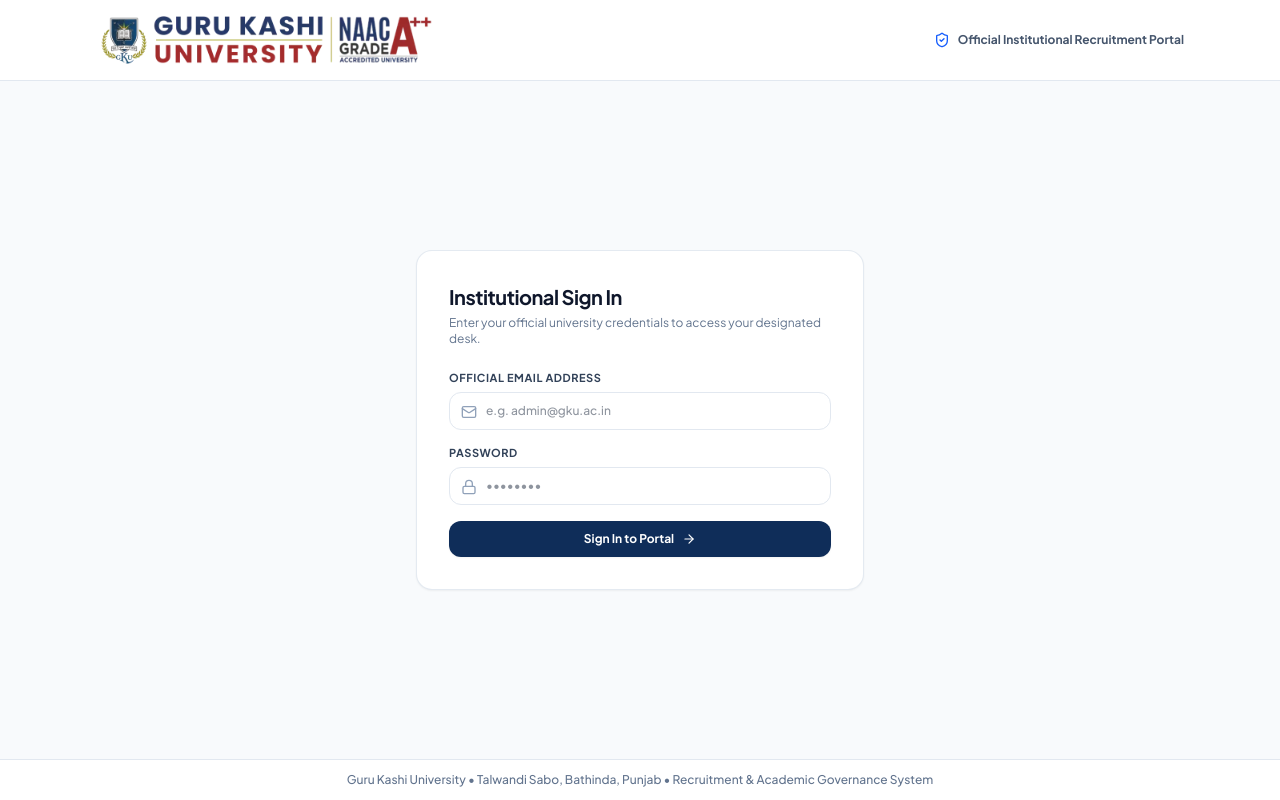
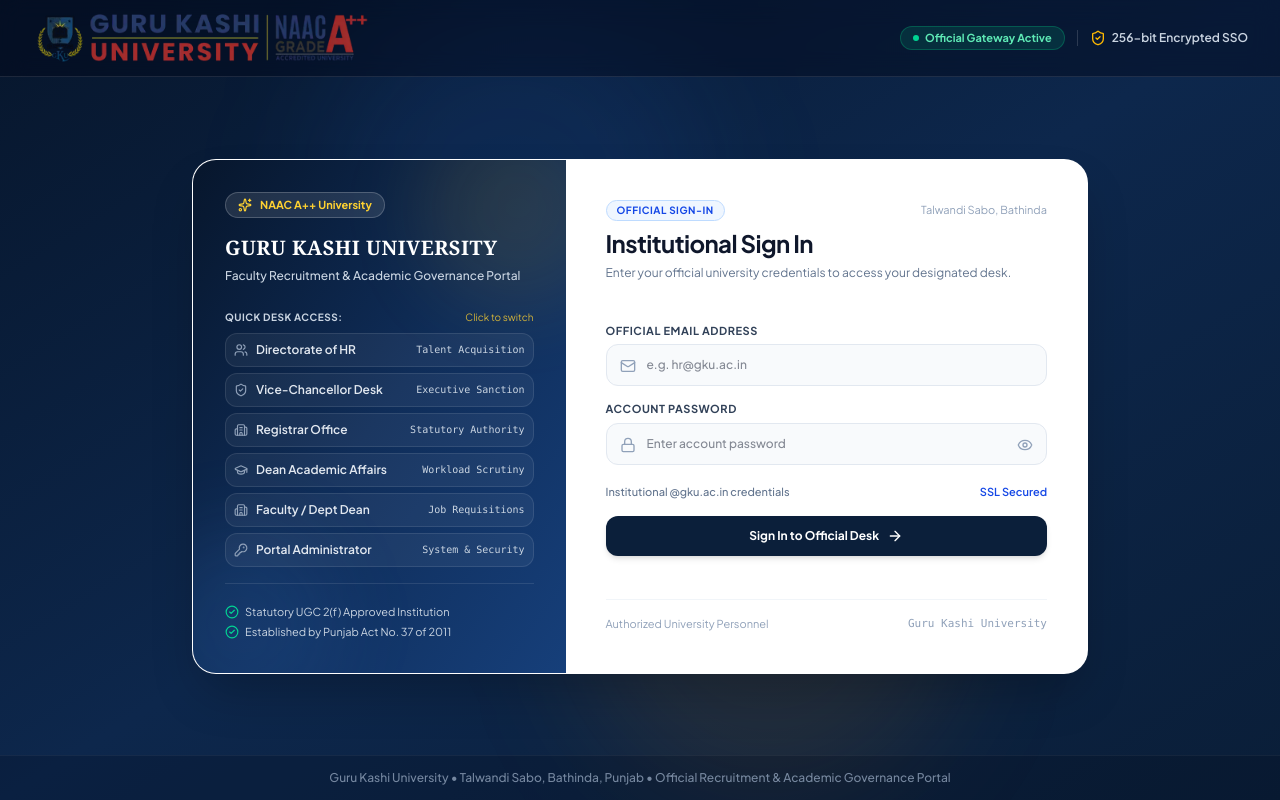
Before and after one commit to GkuWebsites/gku-recruitment-system, a Next.js app: page / in a window 1280 px wide. Built offline with nearby package versions, Linux system fonts and the light colour scheme.

Commit message:
feat: redesign institutional login portal into modern executive interactive suite

```diff
--- a/src/app/page.tsx
+++ b/src/app/page.tsx
@@ -15,7 +15,22 @@ import { TimelineModal } from '@/components/TimelineModal';
 import { JobDetailsModal } from '@/components/JobDetailsModal';
 import { IHiringRequest, UserRole } from '@/lib/types';
 import { UserProfileHeaderMenu } from '@/components/UserProfileHeaderMenu';
-import { Lock, Mail, ArrowRight, ShieldCheck, CheckCircle2, AlertCircle, LogOut } from 'lucide-react';
+import {
+  Lock,
+  Mail,
+  ArrowRight,
+  ShieldCheck,
+  CheckCircle2,
+  AlertCircle,
+  LogOut,
+  Eye,
+  EyeOff,
+  Building2,
+  GraduationCap,
+  Users,
+  KeyRound,
+  Sparkles
+} from 'lucide-react';
 
 export default function HomePage() {
   const [currentUser, setCurrentUser] = useState<IUserProfile | null>(null);
@@ -32,6 +47,7 @@ export default function HomePage() {
   const [selectedTimelineRequest, setSelectedTimelineRequest] = useState<IHiringRequest | null>(null);
   const [selectedJobDetailsRequest, setSelectedJobDetailsRequest] = useState<IHiringRequest | null>(null);
   const [isNewModalOpen, setIsNewModalOpen] = useState(false);
+  const [showPassword, setShowPassword] = useState(false);
 
   // Restore session from localStorage on initial render
   useEffect(() => {
@@ -127,36 +143,140 @@ export default function HomePage() {
     setPassword('');
   };
 
-  // 1. IF NOT LOGGED IN: Render Clean Institutional Authentication Page
+  // 1. IF NOT LOGGED IN: Render Interactive Executive Institutional Authentication Page
   if (!currentUser) {
+    const quickDesks = [
+      { label: 'Directorate of HR', email: 'hr@gku.ac.in', icon: Users, roleTitle: 'Talent Acquisition' },
+      { label: 'Vice-Chancellor Desk', email: 'vc@gku.ac.in', icon: ShieldCheck, roleTitle: 'Executive Sanction' },
+      { label: 'Registrar Office', email: 'registrar@gku.ac.in', icon: Building2, roleTitle: 'Statutory Authority' },
+      { label: 'Dean Academic Affairs', email: 'deanacademic@gku.ac.in', icon: GraduationCap, roleTitle: 'Workload Scrutiny' },
+      { label: 'Faculty / Dept Dean', email: 'dean@gku.ac.in', icon: Building2, roleTitle: 'Job Requisitions' },
+      { label: 'Portal Administrator', email: 'admin@gku.ac.in', icon: KeyRound, roleTitle: 'System & Security' }
+    ];
+
     return (
-      <div className="min-h-screen bg-[#f8fafc] flex flex-col justify-between text-slate-800">
-        {/* Simple Institutional Header */}
-        <header className="w-full bg-white border-b border-slate-200">
-          <div className="max-w-6xl mx-auto px-4 sm:px-8 py-4 flex items-center justify-between">
+      <div className="min-h-screen bg-linear-to-br from-[#07162c] via-[#0d274c] to-[#0a1e38] flex flex-col justify-between text-slate-800 relative selection:bg-amber-400 selection:text-slate-950 overflow-hidden">
+        {/* Subtle Ambient Glows */}
+        <div className="absolute top-0 left-1/4 w-96 h-96 bg-blue-500/10 rounded-full blur-3xl pointer-events-none" />
+        <div className="absolute bottom-0 right-1/4 w-96 h-96 bg-amber-500/10 rounded-full blur-3xl pointer-events-none" />
+
+        {/* Clean Institutional Top Bar */}
+        <header className="w-full bg-slate-950/40 backdrop-blur-md border-b border-white/10 z-20">
+          <div className="max-w-7xl mx-auto px-4 sm:px-8 py-3.5 flex items-center justify-between">
+            <div className="flex items-center space-x-3">
               <UniversityLogo />
-            <div className="hidden sm:flex items-center space-x-2 text-xs font-bold text-slate-600">
-              <ShieldCheck className="w-4 h-4 text-blue-600" />
-              <span>Official Institutional Recruitment Portal</span>
+            </div>
+            <div className="flex items-center space-x-3 text-xs font-semibold text-slate-300">
+              <span className="hidden sm:inline-flex items-center space-x-1.5 px-3 py-1 rounded-full bg-emerald-500/15 border border-emerald-500/30 text-emerald-300 text-[11px] font-bold">
+                <span className="w-1.5 h-1.5 rounded-full bg-emerald-400 animate-pulse"></span>
+                <span>Official Gateway Active</span>
+              </span>
+              <div className="hidden md:flex items-center space-x-1.5 text-slate-300 text-xs pl-3 border-l border-white/15">
+                <ShieldCheck className="w-4 h-4 text-amber-400" />
+                <span>256-bit Encrypted SSO</span>
+              </div>
             </div>
           </div>
         </header>
 
-        {/* Center Login Box */}
-        <main className="flex-1 flex items-center justify-center p-4 sm:p-6">
-          <div className="max-w-md w-full bg-white border border-slate-200/90 rounded-2xl shadow-xs p-8 space-y-6">
+        {/* Center Interactive Authentication Suite */}
+        <main className="flex-1 flex items-center justify-center p-4 sm:p-8 z-10">
+          <div className="max-w-4xl w-full bg-white rounded-3xl shadow-2xl border border-white/20 overflow-hidden grid grid-cols-1 md:grid-cols-12">
+
+            {/* Left Column: Interactive University Brand & Quick Desk Switcher */}
+            <div className="md:col-span-5 bg-linear-to-br from-[#07162c] via-[#0f2d59] to-[#163f7a] text-white p-6 sm:p-8 flex flex-col justify-between relative overflow-hidden">
+              <div className="absolute -top-12 -right-12 w-48 h-48 bg-amber-400/10 rounded-full blur-2xl pointer-events-none" />
+              <div className="absolute -bottom-12 -left-12 w-48 h-48 bg-blue-400/10 rounded-full blur-2xl pointer-events-none" />
+
+              <div className="space-y-4 relative z-10">
+                <div className="inline-flex items-center space-x-2 px-3 py-1 rounded-full bg-white/10 border border-white/20 text-[11px] font-bold text-amber-300">
+                  <Sparkles className="w-3.5 h-3.5" />
+                  <span>NAAC A++ University</span>
+                </div>
+
                 <div>
-              <h1 className="text-xl font-bold text-slate-900 tracking-tight">
+                  <h2 className="text-xl font-serif font-black tracking-wide text-white uppercase">
+                    GURU KASHI UNIVERSITY
+                  </h2>
+                  <p className="text-xs text-slate-300 mt-1 font-medium leading-relaxed">
+                    Faculty Recruitment &amp; Academic Governance Portal
+                  </p>
+                </div>
+
+                {/* Quick Desk Selector - Interactive */}
+                <div className="pt-2 space-y-2">
+                  <div className="flex items-center justify-between">
+                    <span className="text-[10px] font-bold text-slate-300 uppercase tracking-wider">
+                      Quick Desk Access:
+                    </span>
+                    <span className="text-[10px] text-amber-300/80">Click to switch</span>
+                  </div>
+
+                  <div className="grid grid-cols-1 gap-1.5">
+                    {quickDesks.map((desk) => {
+                      const isSelected = email.toLowerCase() === desk.email.toLowerCase();
+                      const Icon = desk.icon;
+                      return (
+                        <button
+                          key={desk.email}
+                          type="button"
+                          onClick={() => {
+                            setEmail(desk.email);
+                            setPassword('admin123');
+                            setLoginError('');
+                          }}
+                          className={`w-full text-left p-2 rounded-xl border transition flex items-center justify-between text-xs cursor-pointer ${
+                            isSelected
+                              ? 'bg-amber-400/20 border-amber-400 text-white shadow-xs ring-1 ring-amber-400/30'
+                              : 'bg-white/5 border-white/10 hover:bg-white/10 text-slate-200'
+                          }`}
+                        >
+                          <div className="flex items-center space-x-2 min-w-0">
+                            <Icon className={`w-3.5 h-3.5 shrink-0 ${isSelected ? 'text-amber-300' : 'text-slate-400'}`} />
+                            <span className="font-semibold truncate">{desk.label}</span>
+                          </div>
+                          <span className="text-[10px] text-slate-300 font-mono shrink-0 pl-1">
+                            {desk.roleTitle}
+                          </span>
+                        </button>
+                      );
+                    })}
+                  </div>
+                </div>
+              </div>
+
+              <div className="pt-5 border-t border-white/10 text-[11px] text-slate-300 space-y-1 relative z-10 mt-4">
+                <p className="flex items-center space-x-1.5">
+                  <CheckCircle2 className="w-3.5 h-3.5 text-emerald-400 shrink-0" />
+                  <span>Statutory UGC 2(f) Approved Institution</span>
+                </p>
+                <p className="flex items-center space-x-1.5">
+                  <CheckCircle2 className="w-3.5 h-3.5 text-emerald-400 shrink-0" />
+                  <span>Established by Punjab Act No. 37 of 2011</span>
+                </p>
+              </div>
+            </div>
+
+            {/* Right Column: Clean, Modern Login Form */}
+            <div className="md:col-span-7 p-6 sm:p-10 flex flex-col justify-between space-y-6">
+              <div className="space-y-1.5">
+                <div className="flex items-center justify-between">
+                  <span className="text-[10px] font-bold text-blue-700 bg-blue-50 border border-blue-200 px-2.5 py-0.5 rounded-full uppercase tracking-wider">
+                    Official Sign-In
+                  </span>
+                  <span className="text-[11px] text-slate-400">Talwandi Sabo, Bathinda</span>
+                </div>
+                <h1 className="text-2xl font-bold text-slate-900 tracking-tight">
                   Institutional Sign In
                 </h1>
-              <p className="text-xs text-slate-500 mt-1">
+                <p className="text-xs text-slate-500">
                   Enter your official university credentials to access your designated desk.
                 </p>
               </div>
 
               {loginError && (
-              <div className="p-3 bg-rose-50 border border-rose-200 text-rose-700 rounded-xl text-xs font-semibold flex items-center space-x-2">
-                <AlertCircle className="w-4 h-4 shrink-0" />
+                <div className="p-3.5 bg-rose-50 border border-rose-200 text-rose-800 rounded-xl text-xs font-semibold flex items-center space-x-2.5 animate-in fade-in duration-200">
+                  <AlertCircle className="w-4 h-4 text-rose-600 shrink-0" />
                   <span>{loginError}</span>
                 </div>
               )}
@@ -167,50 +287,73 @@ export default function HomePage() {
                     Official Email Address
                   </label>
                   <div className="relative">
-                  <Mail className="w-4 h-4 absolute left-3 top-3 text-slate-400" />
+                    <Mail className="w-4 h-4 absolute left-3.5 top-3.5 text-slate-400" />
                     <input
                       type="email"
                       required
                       value={email}
                       onChange={(e) => setEmail(e.target.value)}
-                    placeholder="e.g. admin@gku.ac.in"
-                    className="w-full pl-9 pr-3 py-2.5 bg-white border border-slate-200 rounded-xl text-slate-800 font-medium focus:ring-2 focus:ring-blue-500 focus:outline-none"
+                      placeholder="e.g. hr@gku.ac.in"
+                      className="w-full pl-10 pr-3.5 py-3 bg-slate-50 border border-slate-200 rounded-xl text-slate-900 font-medium focus:bg-white focus:ring-2 focus:ring-[#0f2d59] focus:border-transparent focus:outline-none transition text-xs"
                     />
                   </div>
                 </div>
 
                 <div>
                   <label className="block font-bold text-slate-700 uppercase tracking-wider text-[11px] mb-1.5">
-                  Password
+                    Account Password
                   </label>
                   <div className="relative">
-                  <Lock className="w-4 h-4 absolute left-3 top-3 text-slate-400" />
+                    <Lock className="w-4 h-4 absolute left-3.5 top-3.5 text-slate-400" />
                     <input
-                    type="password"
+                      type={showPassword ? 'text' : 'password'}
                       required
                       value={password}
                       onChange={(e) => setPassword(e.target.value)}
-                    placeholder="••••••••"
-                    className="w-full pl-9 pr-3 py-2.5 bg-white border border-slate-200 rounded-xl text-slate-800 font-medium focus:ring-2 focus:ring-blue-500 focus:outline-none"
+                      placeholder="Enter account password"
+                      className="w-full pl-10 pr-10 py-3 bg-slate-50 border border-slate-200 rounded-xl text-slate-900 font-medium focus:bg-white focus:ring-2 focus:ring-[#0f2d59] focus:border-transparent focus:outline-none transition text-xs"
                     />
+                    <button
+                      type="button"
+                      onClick={() => setShowPassword(!showPassword)}
+                      className="absolute right-3.5 top-3.5 text-slate-400 hover:text-slate-600 transition cursor-pointer"
+                      title={showPassword ? 'Hide password' : 'Show password'}
+                    >
+                      {showPassword ? <EyeOff className="w-4 h-4" /> : <Eye className="w-4 h-4" />}
+                    </button>
                   </div>
+                </div>
+
+                <div className="flex items-center justify-between text-xs pt-1">
+                  <span className="text-[11px] text-slate-500 font-medium">
+                    Institutional @gku.ac.in credentials
+                  </span>
+                  <span className="text-[11px] text-blue-700 font-semibold cursor-default">
+                    SSL Secured
+                  </span>
                 </div>
 
                 <button
                   type="submit"
                   disabled={isLoggingIn}
-                className="w-full bg-[#0f2d59] hover:bg-[#163f7a] text-white py-2.5 rounded-xl font-bold text-xs flex items-center justify-center space-x-2 shadow-xs transition disabled:opacity-50"
+                  className="w-full bg-[#0b1f3a] hover:bg-[#163f7a] text-white py-3 rounded-xl font-bold text-xs flex items-center justify-center space-x-2 shadow-md hover:shadow-lg active:scale-98 transition disabled:opacity-50 cursor-pointer"
                 >
-                <span>{isLoggingIn ? 'Verifying...' : 'Sign In to Portal'}</span>
-                <ArrowRight className="w-3.5 h-3.5" />
+                  <span>{isLoggingIn ? 'Verifying Credentials...' : 'Sign In to Official Desk'}</span>
+                  <ArrowRight className="w-4 h-4" />
                 </button>
               </form>
+
+              <div className="pt-4 border-t border-slate-100 flex items-center justify-between text-[11px] text-slate-400">
+                <span>Authorized University Personnel</span>
+                <span className="font-mono">Guru Kashi University</span>
+              </div>
+            </div>
           </div>
         </main>
 
-        {/* Footer */}
-        <footer className="w-full bg-white border-t border-slate-200 py-3 text-center text-xs text-slate-500 font-medium">
-          Guru Kashi University • Talwandi Sabo, Bathinda, Punjab • Recruitment & Academic Governance System
+        {/* Clean Footer */}
+        <footer className="w-full py-3.5 text-center text-xs text-slate-400/80 font-medium z-20 bg-slate-950/20 border-t border-white/5">
+          Guru Kashi University • Talwandi Sabo, Bathinda, Punjab • Official Recruitment &amp; Academic Governance Portal
         </footer>
       </div>
     );
```
Lines whose indentation alone changed are shown as unchanged.
